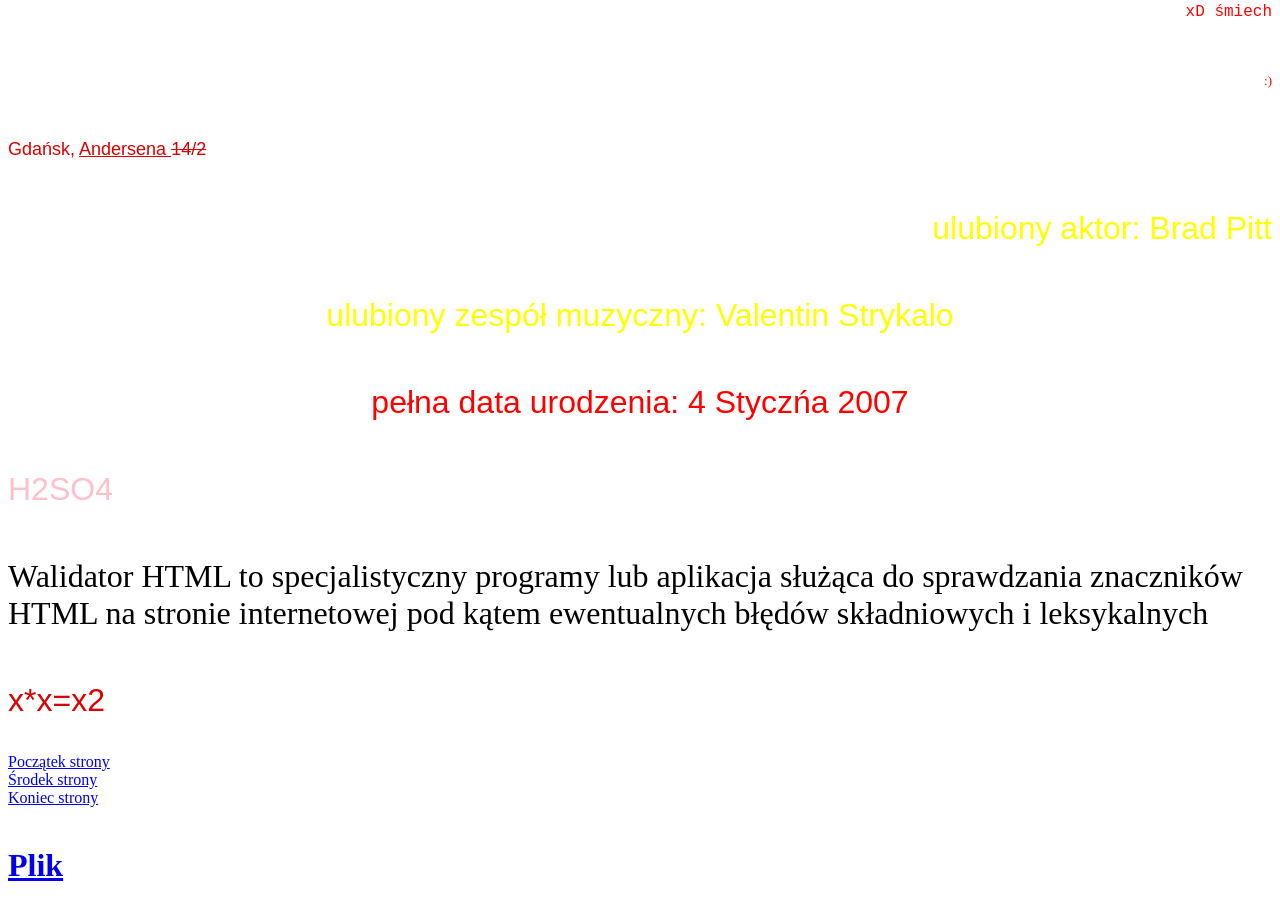
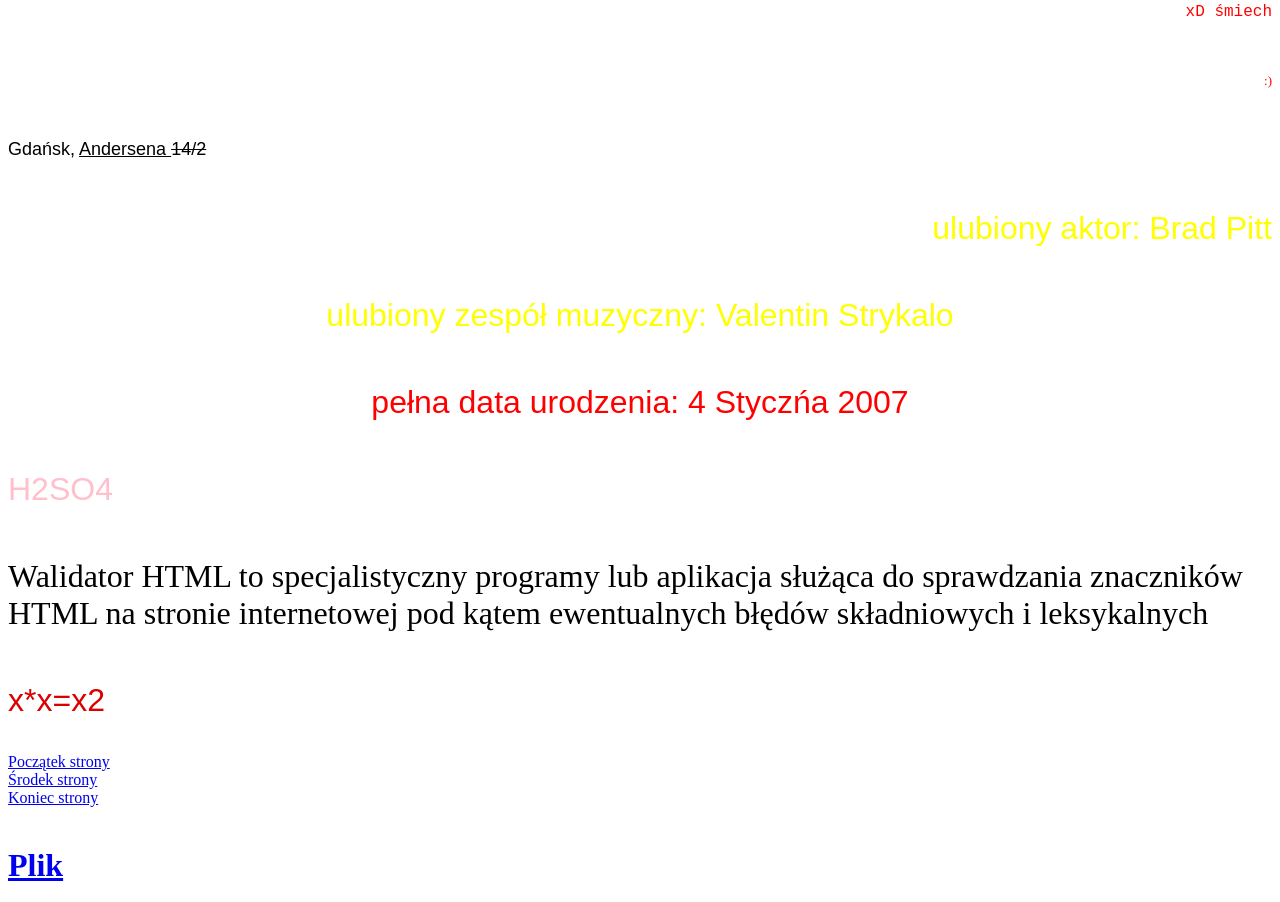
Before and after one commit to Artur070707/Sharaban_Artur, a plain HTML site: page index.html in a window 1280 px wide. Shown: the part 1659-2561 px from the top of the page. Drawn offline with Linux system fonts and the light colour scheme.

Commit message:
Update index.html

```diff
--- a/index.html
+++ b/index.html
@@ -48,7 +48,7 @@
 <p align="right"> <font color="red" size="3" face="Courier New">  xD śmiech </font> </p> <br>
 <p align="right"> <font color="red" size="2" face="Veranda">  :)  </font> </p> <br>
 
-<p align="left"> <font color="dark" size="4" face="Arial"> Gdańsk, <u> Andersena </u> <strike> 14/2 </strike>   </font> </p> <br>
+<p align="left"> <font color="black" size="4" face="Arial"> Gdańsk, <u> Andersena </u> <strike> 14/2 </strike>   </font> </p> <br>
 <p align="right"> <font color="yellow" size="6" face="Arial"> ulubiony aktor: Brad Pitt  </font> </p> <br>
 <p align="center"> <font color="yellow" size="6" face="Arial"> ulubiony zespół muzyczny: Valentin Strykalo </font> </p> <br>
 <p align="center"> <font color="red" size="6" face="Arial"> pełna data urodzenia: 4 Styczńa 2007 </font> </p> <br>
```
